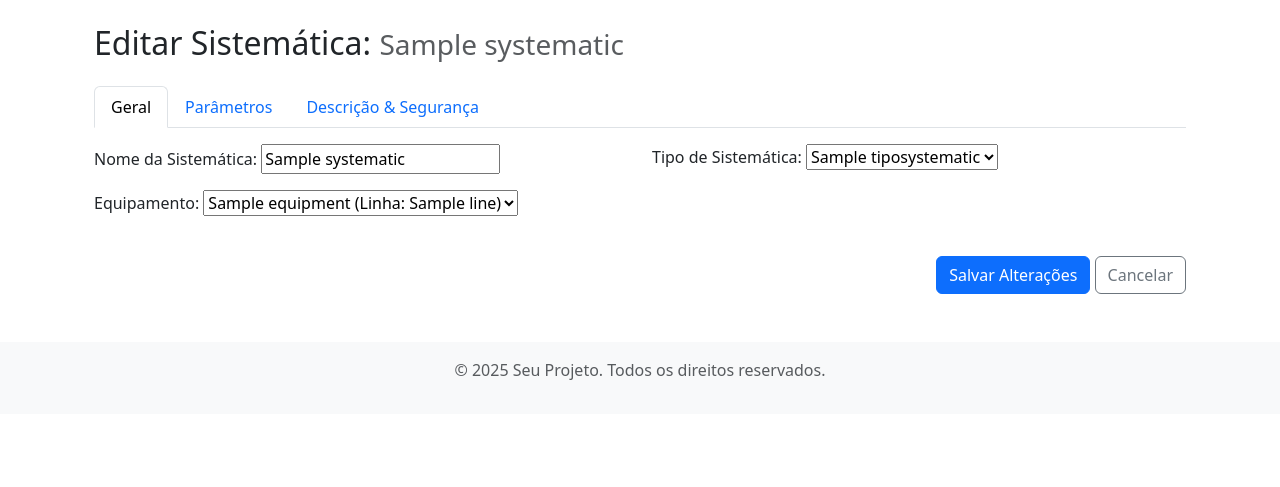
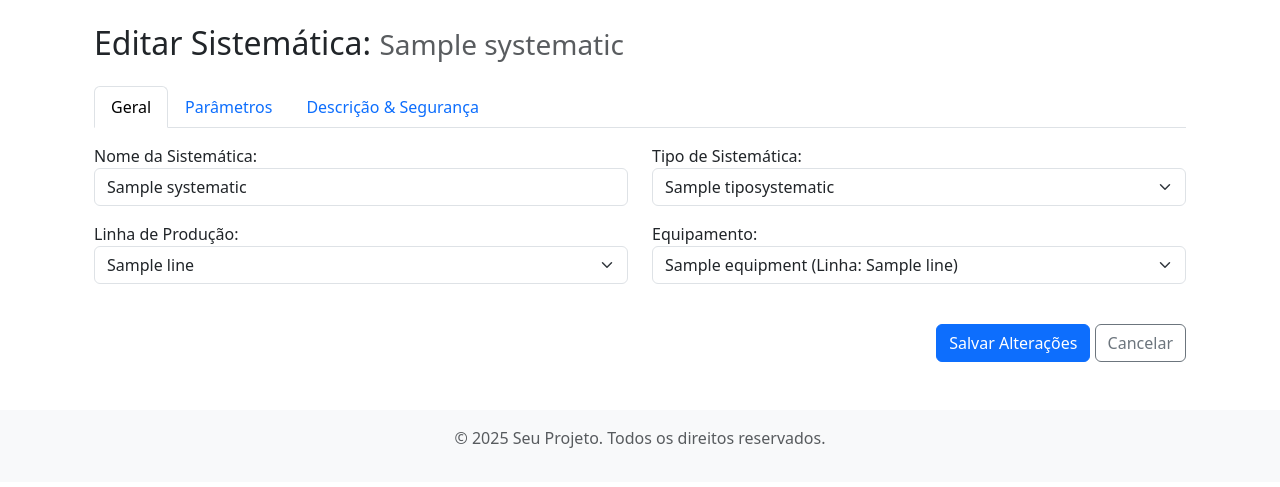
Before and after one commit to dancarlosazevedo/PROJ_SUZ, a Django app: page /sistematica/1/editar/ in a window 1280 px wide. Shown: the part 80-567 px from the top of the page. Run offline with Django 5.2, Linux system fonts and the light colour scheme; a user stored in the database is signed in; tables that the repository leaves empty hold one stand-in row (values such as "Sample post").

Commit message:
botões de execução e edição + ajuste da view edição de sistematica

```diff
--- a/core/forms.py
+++ b/core/forms.py
@@ -1,7 +1,15 @@
 from django import forms
-from .models import Systematic, TipoSystematic, Equipment, ExecutionRecord
+from .models import Systematic, TipoSystematic, Equipment, ExecutionRecord, Line
 
 class SystematicForm(forms.ModelForm):
+
+    linha = forms.ModelChoiceField(
+        queryset=Line.objects.all(),
+        required=False,
+        label='Linha de Produção',
+        widget=forms.Select(attrs={'class': 'form-select', 'id': 'id_linha'})
+    )
+
     class Meta:
         model = Systematic
         fields = [
@@ -15,10 +23,10 @@ class SystematicForm(forms.ModelForm):
             'is_active',
         ]
 
-        widget ={
+        widgets ={
             'name': forms.TextInput(attrs={'class': 'form-control'}),
             'tipo_systematic': forms.Select(attrs={'class': 'form-select'}),
-            'equipment': forms.Select(attrs={'class': 'form-select'}),
+            'equipment': forms.Select(attrs={'class': 'form-select', 'id': 'id_equipment'}),
             'range_days': forms.NumberInput(attrs={'class': 'form-control'}),
             'time_estimated_minutes': forms.NumberInput(attrs={'class': 'form-control'}),
             'description': forms.Textarea(attrs={'class': 'form-control', 'rows': 4}),
@@ -37,6 +45,15 @@ class SystematicForm(forms.ModelForm):
             'is_active': 'Sistemática Ativa?',
         }
 
+    def __init__(self, *args, **kwargs):
+        super().__init__(*args, **kwargs)
+
+        if 'instance' in kwargs:
+            instance = kwargs['instance']
+            self.fields['linha'].initial = instance.equipment.line if instance.equipment else None
+            self.fields['equipment'].queryset = Equipment.objects.filter(line=instance.equipment.line)
+        else:
+            self.fields['equipment'].queryset = Equipment.objects.none()
 class ExecutionRecordForm(forms.ModelForm):
     class Meta:
         model = ExecutionRecord
--- a/core/templates/core/systematic_form.html
+++ b/core/templates/core/systematic_form.html
@@ -35,6 +35,12 @@
                     <div class="col-md-6 mb-3">
                         {{ form.tipo_systematic.label_tag }} {{ form.tipo_systematic }}
                         {% for error in form.tipo_systematic.errors %}
+                            <div class="invalid-feedback d-block">{{ error }}</div>
+                        {% endfor %}
+                    </div>
+                    <div class="col-md-6 mb-3">
+                        {{ form.linha.label_tag }} {{ form.linha }}
+                        {% for error in form.linha.errors %}
                             <div class="invalid-feedback d-block">{{ error }}</div>
                         {% endfor %}
                     </div>
@@ -98,6 +104,28 @@
 
 {% block extra_js %}
 <script>
+document.addEventListener("DOMContentLoaded", function() {
+    const linhaSelect = document.getElementById("id_linha");
+    const equipamentoSelect = document.getElementById("id_equipment");
 
+    if (linhaSelect && equipamentoSelect) {
+        linhaSelect.addEventListener("change", function() {
+            const linhaId = this.value;
+            if (!linhaId) return;
+
+            fetch(`/api/equipamentos-por-linha/?line_id=${linhaId}`)
+                .then(response => response.json())
+                .then(data => {
+                    equipamentoSelect.innerHTML = "";
+                    data.forEach(function(equip) {
+                        const option = document.createElement("option");
+                        option.value = equip.id;
+                        option.text = equip.name;
+                        equipamentoSelect.appendChild(option);
+                    });
+                });
+        });
+    }
+});
 </script>
 {% endblock %}
--- a/core/urls.py
+++ b/core/urls.py
@@ -8,5 +8,6 @@ urlpatterns = [
     path('sistematica/<int:pk>', views.systematic_detail_view, name ='systematic_detail'),
     path('sistematica/<int:pk>/editar/', views.systematic_edit_view, name='systematic_edit'), #formulario de edidção da sistematica
     path('sistematica/<int:pk>/registrar-execucao/', views.register_execution_view, name='register_execution'), #botão de execução
+    path('api/equipamentos-por-linha/', views.equipamentos_por_linha, name='equipamentos_por_linha'),
 
 ]
--- a/core/views.py
+++ b/core/views.py
@@ -146,3 +146,9 @@ def register_execution_view(request, pk):
         'form': form,
         'systematic': systematic
     })
+
+
+def equipamentos_por_linha(request):  #filtro equipamentos por linha
+    line_id = request.GET.get('line_id')
+    equipamentos = Equipment.objects.filter(line_id=line_id).values('id', 'name')
+    return JsonResponse(list(equipamentos), safe=False)
```
